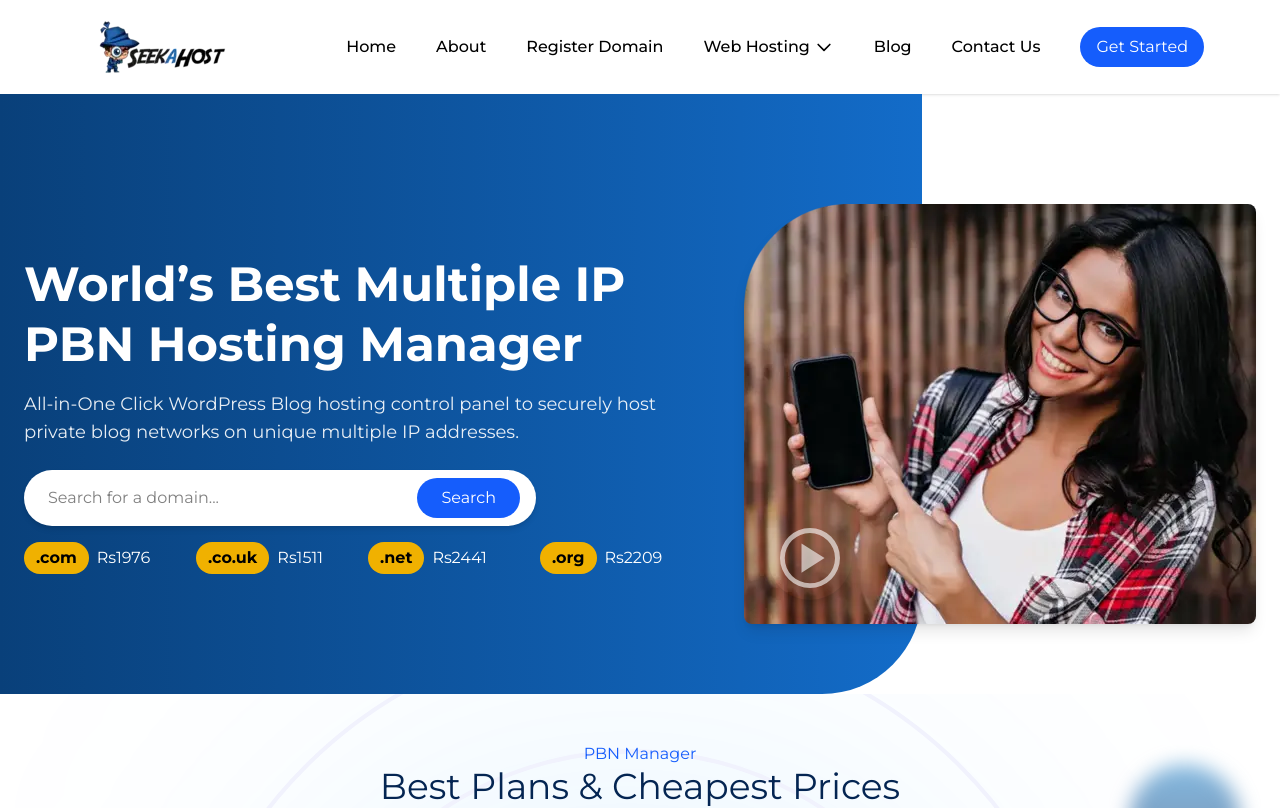
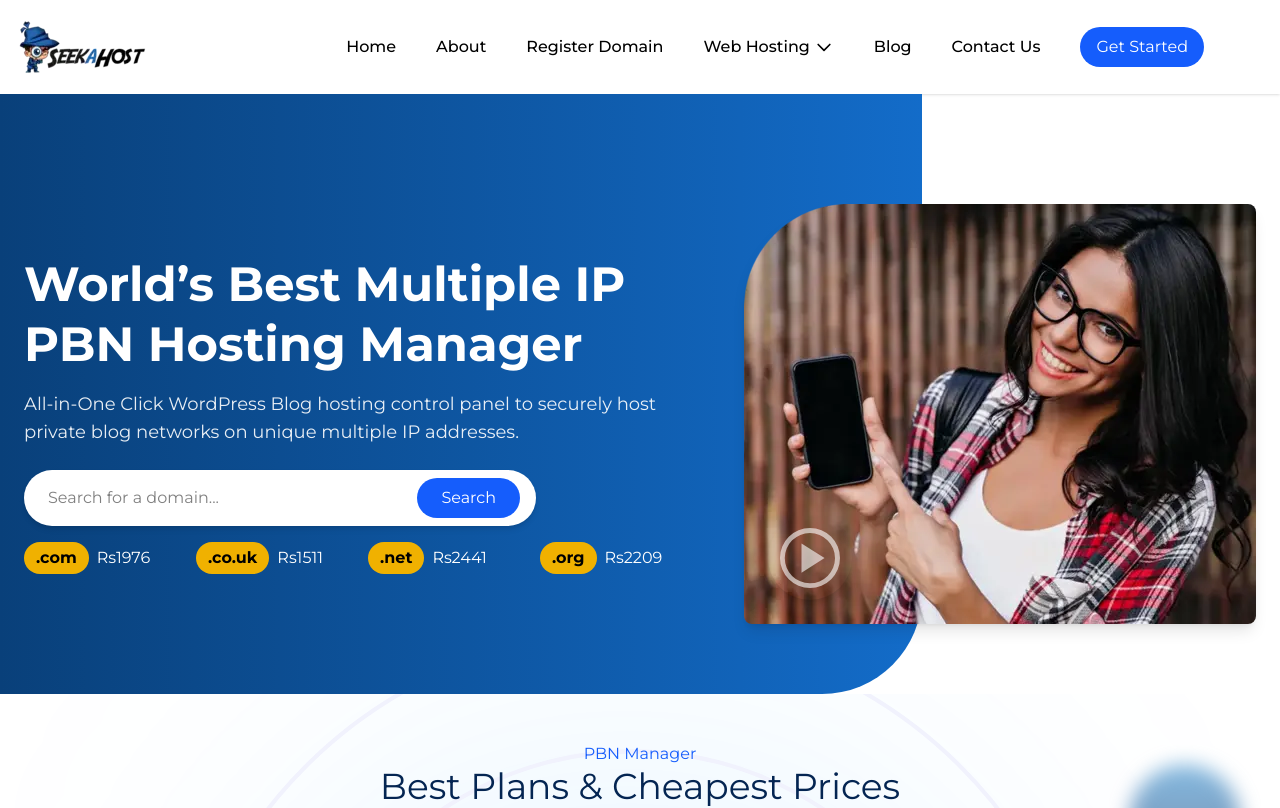
Before and after one commit to KaveeshClickDo/seekahost.lk-v3, a Next.js app: page / in a window 1280 px wide. Shown: the top 808 px of the page. Built offline with nearby package versions, Linux system fonts and the light colour scheme.

Commit message:
fix navbar

```diff
--- a/src/components/shared/Navbar.js
+++ b/src/components/shared/Navbar.js
@@ -152,7 +152,7 @@
     );
 
     const NavbarContent = () => (
-        <div className="container flex items-center justify-between md:pl-20">
+        <div className="container mx-auto flex items-center justify-between">
             <Link href="/" className="text-2xl font-bold">
                 <Image src="/images/shared/navbar-logo.webp" alt="SeekaHost" width={133} height={62} priority />
             </Link>
```
